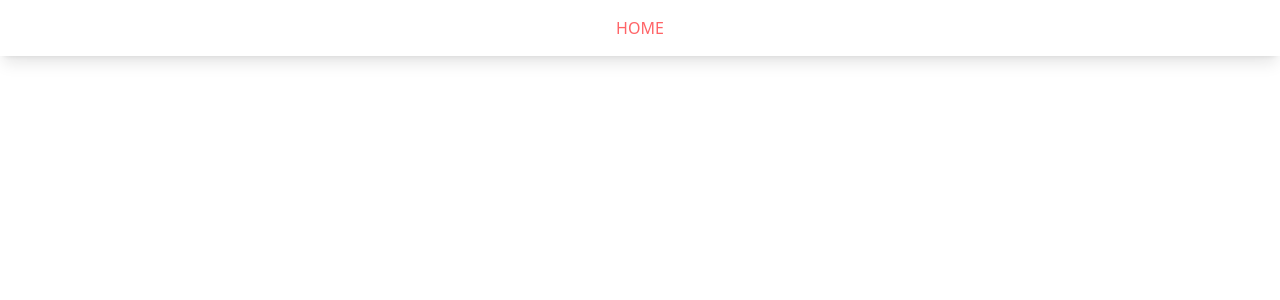
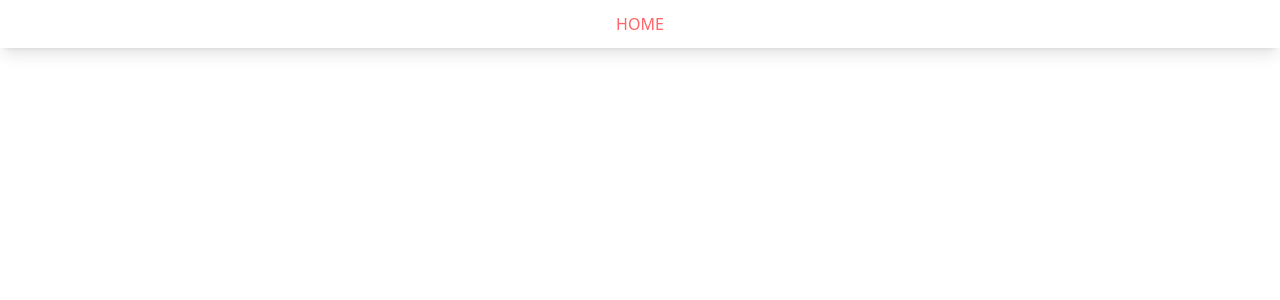
Before and after one commit to SEJ1991/react-crud, a React (Vite) app: page / in a window 1280 px wide. Shown: the top 300 px of the page. Built offline with nearby package versions, Linux system fonts and the light colour scheme.

Commit message:
chore: [RC_refine-RootLayout-3] delete padding in Layout

```diff
--- a/src/index.css
+++ b/src/index.css
@@ -10,7 +10,11 @@
 
 @layer utilities {
   .header-height {
-    @apply h-14;
+    @apply h-12;
+  }
+
+  .layout-padding {
+    @apply py-16 px-4;
   }
 
   .flex-center {
--- a/src/layouts/RootLayout.tsx
+++ b/src/layouts/RootLayout.tsx
@@ -2,8 +2,8 @@ import { NavLink, Outlet } from 'react-router';
 
 export function RootLayout() {
   return (
-    <div className='w-dvw min-h-dvh px-2 py-header-height'>
-      <header className='flex-center left-0 fixed w-full header-height p-2 shadow-lg bg-white z-10'>
+    <div className='w-dvw min-h-dvh'>
+      <header className='flex-center left-0 top-0 fixed w-full header-height p-2 shadow-lg bg-white z-10'>
         <nav className='flex-center'>
           <ul>
             <li>
--- a/src/pages/Home.tsx
+++ b/src/pages/Home.tsx
@@ -1,3 +1,3 @@
 export function Home() {
-  return <div>Home</div>;
+  return <div className='size-full'>Home</div>;
 }
```
